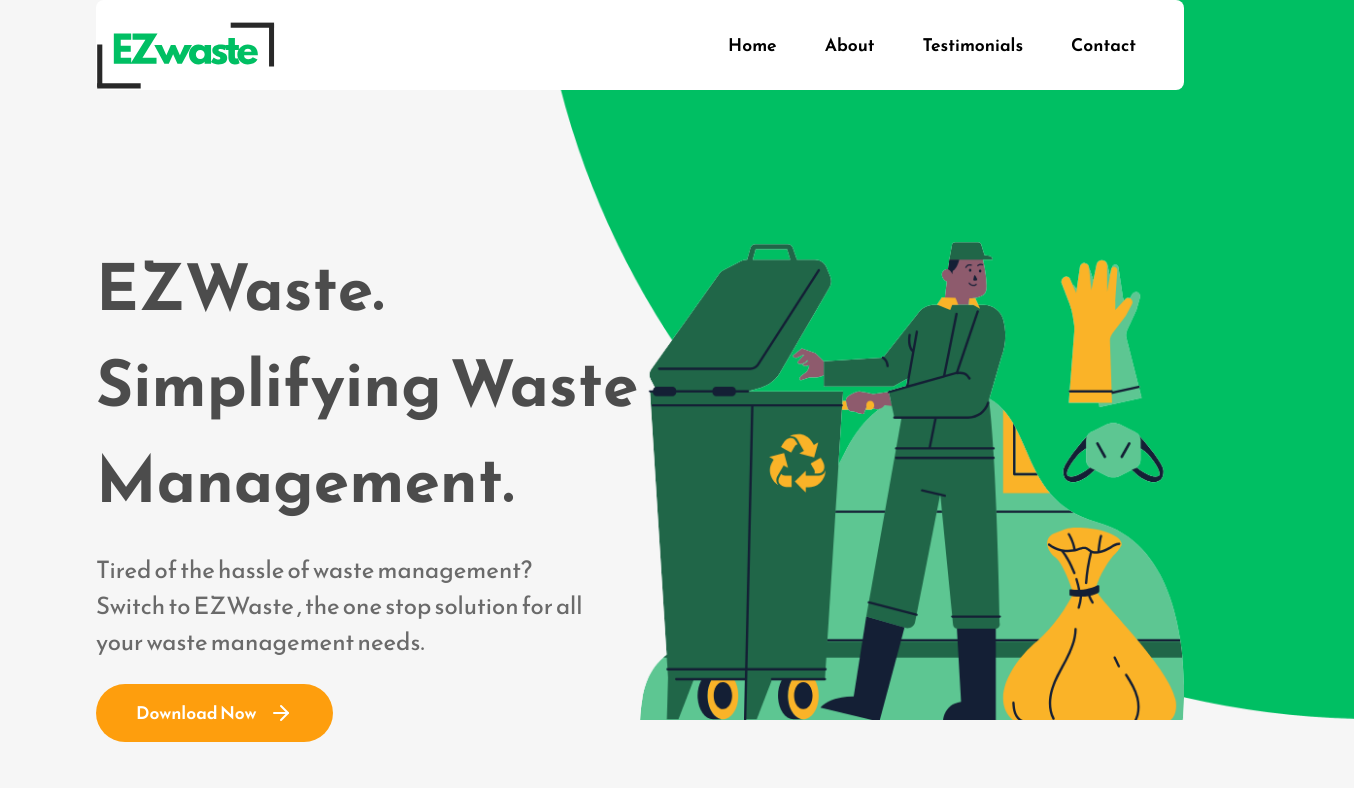
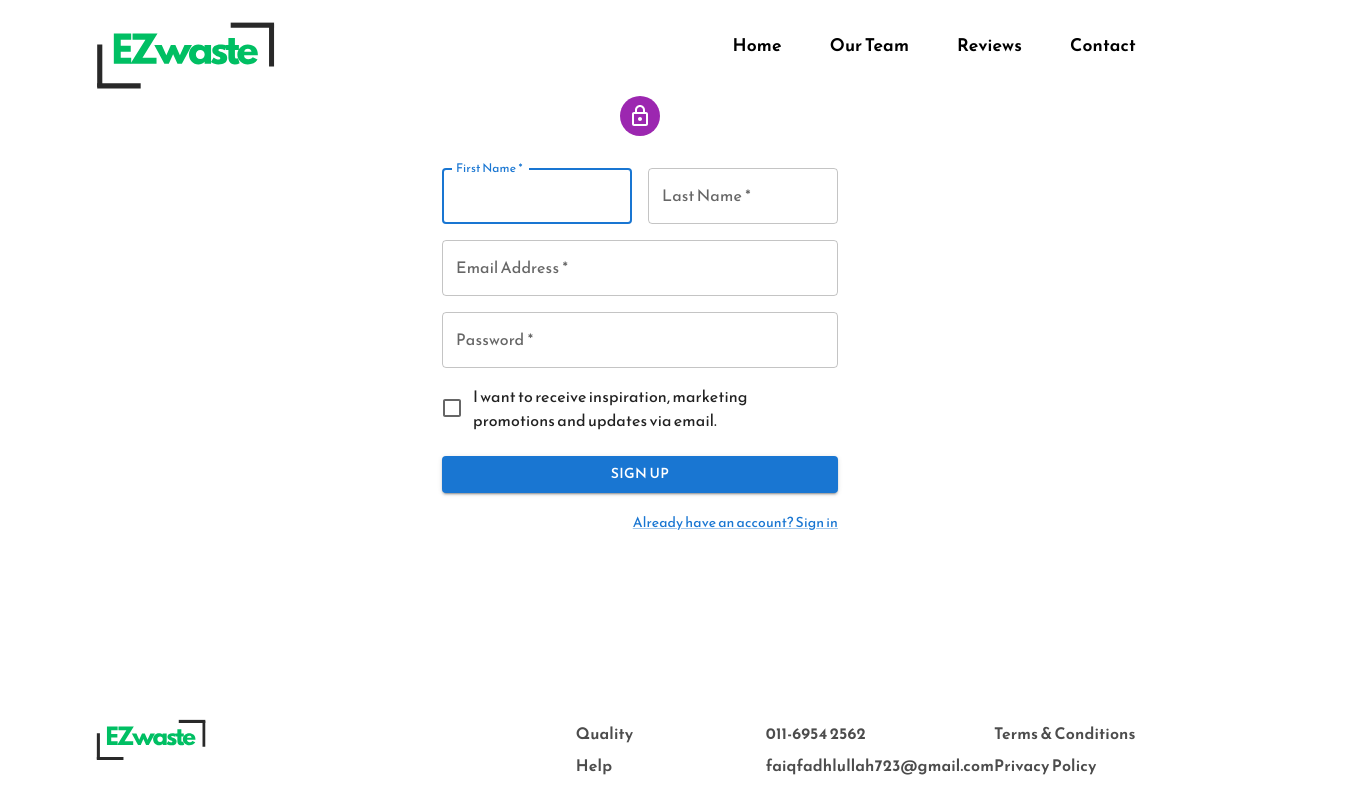
Before and after one commit to faiqfdhh/ezwaste-page, a React (Create React App) app: page /signup in a window 1280 px wide. Shown: the top 788 px of the page, 1354 px wide, since content can reach past the window. Built offline with nearby package versions, Linux system fonts and the light colour scheme; the HTML template or start-up script is replaced by a standard one.

Commit message:
Added signup form page. Turned into multi-page

```diff
--- a/src/App.js
+++ b/src/App.js
@@ -1,25 +1,32 @@
 import './index.css';
+import { BrowserRouter, Routes, Route } from 'react-router-dom';
+import Layout from './Components/Layout';
 import Home from './Components/Home';
 import About from './Components/About';
 import Steps from './Components/Steps';
 import Reviews from './Components/Reviews';
 import Contact from './Components/Contact';
-import Footer  from './Components/Footer';
 import Faq from './Components/FAQ';
 import Company from './Components/Company';
+import SignUp from './Components/Signup';
 
 function App() {
   return (
   <div className="App">
-    <Home />
-    <About />
-    <Steps />
-    <Reviews />
-    <Contact></Contact>
-    <Faq></Faq>
-    <Company></Company>
-    <Footer></Footer>
-
+     <BrowserRouter>
+     <Routes>
+     <Route path="/" element={<Layout />}>
+     <Route index element={<Home />} />
+     <Route path="about" element={<About />} />
+     <Route path="contact" element={<Contact />} />
+     <Route path="faq" element={<Faq />} />
+     <Route path="company" element={<Company />} />
+     <Route path="reviews" element={<Reviews />} />
+     <Route path="steps" element={<Steps />} />
+     <Route path="signup" element={<SignUp />} />
+     </Route>
+     </Routes>
+     </BrowserRouter>
     </div>
 
   );
--- a/src/Components/About.js
+++ b/src/Components/About.js
@@ -5,7 +5,9 @@ import { ScrollAnimations } from "./ScrollAnimation.tsx";
 
 const About = () => {
   return (
+
     <div className="about-section-container">
+      <br></br><br></br><br></br><br></br>
       <div className="about-background-image-container">
         <img src={AboutBackground} alt="" />
       </div>
--- a/src/Components/Company.js
+++ b/src/Components/Company.js
@@ -5,7 +5,9 @@ import FaiqPicture from '../Images/faiqPicture.jpg';
 
  const Company = () => {
     return (
+
         <div className='company-section-wrapper'>
+            <br/><br/><br/><br/><br/>
 
                 <Grid container>
                         <Grid item xs={6.5} >
--- a/src/Components/Contact.js
+++ b/src/Components/Contact.js
@@ -10,8 +10,7 @@ const Contact = () => {
           </ScrollAnimations>
           </h1>
         <h1 className='primary-heading'>
-          <ScrollAnimations>
-            Let's Get To Know Better
+          <ScrollAnimations>Let's Get To Know Better
           </ScrollAnimations>
           </h1>
         <div className='contact-form-container'>
--- a/src/Components/FAQ.js
+++ b/src/Components/FAQ.js
@@ -1,5 +1,5 @@
-import { ExpandCircleDown, ExpandCircleDownSharp } from "@mui/icons-material";
-import { Accordion,AccordionSummary, AccordionDetails,Typography} from "@mui/material";
+import {  ExpandCircleDownSharp } from "@mui/icons-material";
+import { Accordion,AccordionSummary, AccordionDetails} from "@mui/material";
 
 
  const Faq = () => {
--- a/src/Components/Home.js
+++ b/src/Components/Home.js
@@ -4,9 +4,17 @@ import BannerBackground from "../Images/HomeBanner.png";
 import HeroBanner from "../Images/HeroBanner.png";
 import { FiArrowRight } from "react-icons/fi";
 import {ScrollAnimations}  from "./ScrollAnimation.tsx";
-
+import About from "./About.js";
+import Steps from "./Steps.js";
+import { useNavigate } from "react-router-dom";
 
 const Home = () => {
+  const navigate = useNavigate();
+
+  const handleButtonClick = () => {
+    navigate('./Signup');
+  };
+
     return (
         <div className="home-container">
            <Navbar/>
@@ -23,8 +31,8 @@ const Home = () => {
                 <p className="primary-text">
                  Tired of the hassle of waste management? Switch to EZWaste , the one stop solution for all your waste management needs.
                 </p>
-                <button className="secondary-button">
-                    Download Now <FiArrowRight />
+                <button className="secondary-button" onClick={handleButtonClick}>
+                    Sign Up Now! <FiArrowRight />
                 </button>
                 </ScrollAnimations>
             </div>
@@ -32,6 +40,13 @@ const Home = () => {
                 <img src={HeroBanner} alt="" />
             </div>
             </div>
+        <About/>
+        <Steps/>
+
+        <br></br> <br></br> <br></br>
+        <div className="signup-button" style={{display:'flex',justifyContent:'center'}}>
+        <button className="secondary-button" style={{width:'500px',height:'100px',fontSize:'50px'}} onClick={handleButtonClick}> Sign Up Now!</button>
+        </div>
         </div> // Added closing tag for the div element
      );
 }
--- /dev/null
+++ b/src/Components/Layout.jsx
@@ -0,0 +1,14 @@
+import React from "react";
+import {Outlet} from "react-router-dom";
+import Navbar from "./Navbar";
+import Footer from "./Footer";
+
+const Layout = () => {
+    return (     <>
+    <Navbar />
+    <br></br>
+    <Outlet />
+    <br></br>
+    <Footer/>
+      </>   ); };
+export default Layout;
--- a/src/Components/Navbar.js
+++ b/src/Components/Navbar.js
@@ -1,4 +1,3 @@
-/* eslint-disable jsx-a11y/anchor-is-valid */
 import React, { useState } from "react";
 import Logo from "../Images/logo.svg";
 import { HiOutlineBars3 } from "react-icons/hi2";
@@ -42,10 +41,10 @@ const Navbar = () => {
         <img src={Logo} alt="" style={{height:"72px"}}/>
       </div>
       <div className="navbar-links-container">
-        <a href="">Home</a>
-        <a href="">About</a>
-        <a href="">Testimonials</a>
-        <a href="">Contact</a>
+        <a href=".">Home</a>
+        <a href="./Company">Our Team</a>
+        <a href="./Reviews">Reviews</a>
+        <a href="./Contact">Contact</a>
 
 
       </div>
--- /dev/null
+++ b/src/Components/Signup.js
@@ -0,0 +1,210 @@
+import React, { useState } from 'react';
+import Avatar from '@mui/material/Avatar';
+import Button from '@mui/material/Button';
+import CssBaseline from '@mui/material/CssBaseline';
+import TextField from '@mui/material/TextField';
+import FormControlLabel from '@mui/material/FormControlLabel';
+import Checkbox from '@mui/material/Checkbox';
+import Link from '@mui/material/Link';
+import Grid from '@mui/material/Grid';
+import Box from '@mui/material/Box';
+import LockOutlinedIcon from '@mui/icons-material/LockOutlined';
+import Container from '@mui/material/Container';
+import Snackbar from '@mui/material/Snackbar';
+import IconButton from '@mui/material/IconButton';
+import CloseIcon from '@mui/icons-material/Close';
+import { createTheme, ThemeProvider } from '@mui/material/styles';
+import MuiAlert from '@mui/material/Alert';
+
+const defaultTheme = createTheme();
+
+const Alert = React.forwardRef(function Alert(props, ref) {
+  return <MuiAlert elevation={6} ref={ref} variant="filled" {...props} />;
+});
+
+export default function SignUp() {
+  const [openSnackbar, setOpenSnackbar] = useState(false);
+  const [formValues, setFormValues] = useState({
+    firstName: '',
+    lastName: '',
+    email: '',
+    password: '',
+    allowExtraEmails: false,
+  });
+
+  const handleChange = (event) => {
+    const { name, value, type, checked } = event.target;
+    setFormValues((prevValues) => ({
+      ...prevValues,
+      [name]: type === 'checkbox' ? checked : value,
+    }));
+  };
+
+  const handleClick = () => {
+    setOpenSnackbar(true);
+  };
+
+  const handleCloseSnackbar = (event, reason) => {
+    if (reason === 'clickaway') {
+      return;
+    }
+    setOpenSnackbar(false);
+  };
+
+  const action = (
+    <React.Fragment>
+      <Button color="secondary" size="small" onClick={handleCloseSnackbar}>
+        UNDO
+      </Button>
+      <IconButton
+        size="small"
+        aria-label="close"
+        color="inherit"
+        onClick={handleCloseSnackbar}
+      >
+        <CloseIcon fontSize="small" />
+      </IconButton>
+    </React.Fragment>
+  );
+
+  const isFormValid = () => {
+    // Add your validation logic here
+    return (
+      formValues.firstName !== '' &&
+      formValues.lastName !== '' &&
+      formValues.email !== '' &&
+      formValues.password !== ''
+    );
+  };
+
+  const handleSubmit = (event) => {
+    event.preventDefault();
+
+    if (isFormValid()) {
+      console.log({
+        email: formValues.email,
+        password: formValues.password,
+        // ... other form values
+      });
+
+      // Display success notification
+      handleClick();
+    } else {
+      // Handle form validation errors if needed
+      console.log('Please fill in all required fields.');
+    }
+  };
+
+  return (
+    <ThemeProvider theme={defaultTheme}>
+      <Container component="main" maxWidth="xs">
+        <CssBaseline />
+        <Box
+          sx={{
+            marginTop: 8,
+            display: 'flex',
+            flexDirection: 'column',
+            alignItems: 'center',
+          }}
+        >
+          <Avatar sx={{ m: 1, bgcolor: 'secondary.main' }}>
+            <LockOutlinedIcon />
+          </Avatar>
+          <Box component="form" noValidate onSubmit={handleSubmit} sx={{ mt: 3 }}>
+            <Grid container spacing={2}>
+              <Grid item xs={12} sm={6}>
+                <TextField
+                  autoComplete="given-name"
+                  name="firstName"
+                  required
+                  fullWidth
+                  id="firstName"
+                  label="First Name"
+                  autoFocus
+                  value={formValues.firstName}
+                  onChange={handleChange}
+                />
+              </Grid>
+              <Grid item xs={12} sm={6}>
+                <TextField
+                  required
+                  fullWidth
+                  id="lastName"
+                  label="Last Name"
+                  name="lastName"
+                  autoComplete="family-name"
+                  value={formValues.lastName}
+                  onChange={handleChange}
+                />
+              </Grid>
+              <Grid item xs={12}>
+                <TextField
+                  required
+                  fullWidth
+                  id="email"
+                  label="Email Address"
+                  name="email"
+                  autoComplete="email"
+                  value={formValues.email}
+                  onChange={handleChange}
+                />
+              </Grid>
+              <Grid item xs={12}>
+                <TextField
+                  required
+                  fullWidth
+                  name="password"
+                  label="Password"
+                  type="password"
+                  id="password"
+                  autoComplete="new-password"
+                  value={formValues.password}
+                  onChange={handleChange}
+                />
+              </Grid>
+              <Grid item xs={12}>
+                <FormControlLabel
+                  control={
+                    <Checkbox
+                      name="allowExtraEmails"
+                      color="primary"
+                      checked={formValues.allowExtraEmails}
+                      onChange={handleChange}
+                    />
+                  }
+                  label="I want to receive inspiration, marketing promotions and updates via email."
+                />
+              </Grid>
+            </Grid>
+            <Button
+              type="submit"
+              fullWidth
+              variant="contained"
+              sx={{ mt: 3, mb: 2 }}
+            >
+              Sign Up
+            </Button>
+            <Grid container justifyContent="flex-end">
+              <Grid item>
+                <Link href="#" variant="body2">
+                  Already have an account? Sign in
+                </Link>
+              </Grid>
+            </Grid>
+          </Box>
+        </Box>
+      </Container>
+      {/* Success Snackbar */}
+      <Snackbar
+        open={openSnackbar}
+        autoHideDuration={6000}
+        onClose={handleCloseSnackbar}
+        action={action}
+      >
+        <Alert onClose={handleCloseSnackbar} severity="success">
+          Signup successful! Welcome aboard.
+        </Alert>
+      </Snackbar>
+    </ThemeProvider>
+  );
+}
--- a/src/index.css
+++ b/src/index.css
@@ -352,6 +352,8 @@ nav {
   .secondary-button{
     text-align: center;
   }
+
+
 }
 @media (max-width: 800px) {
   body, html {
```
